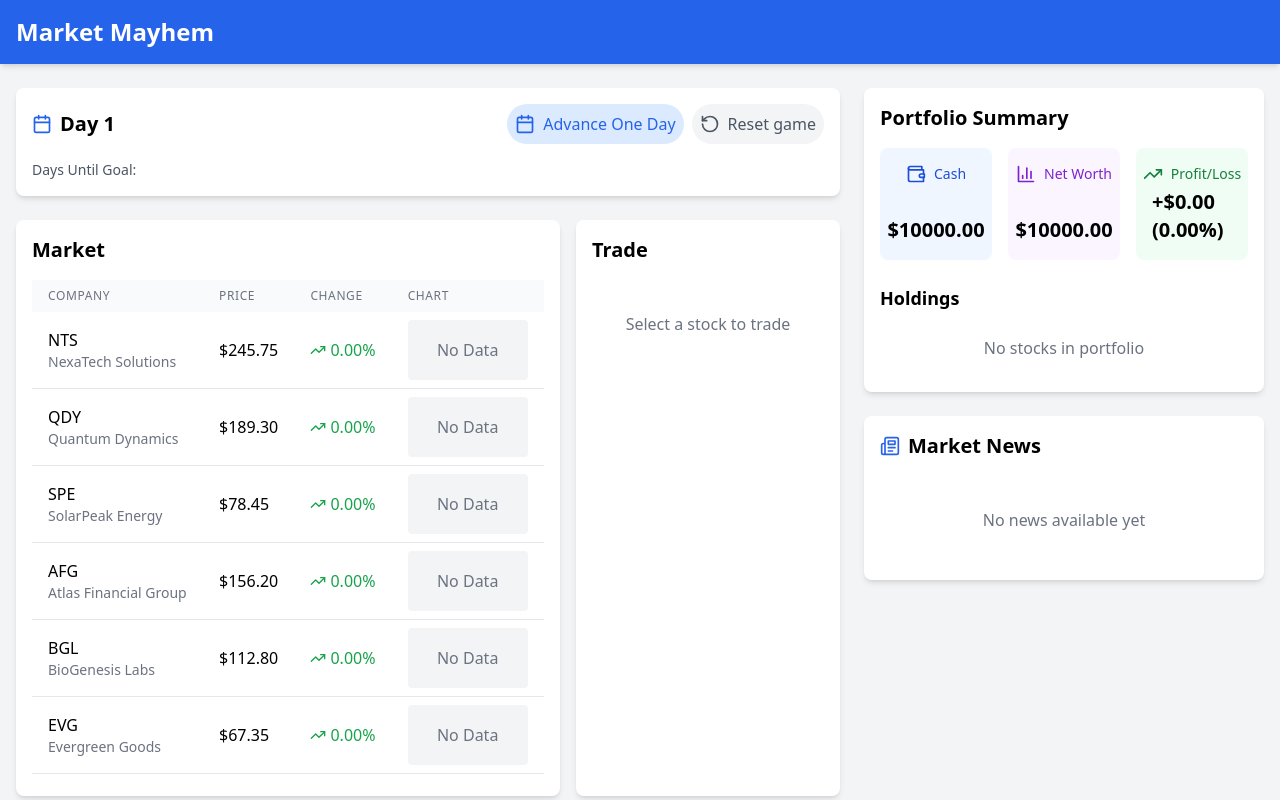
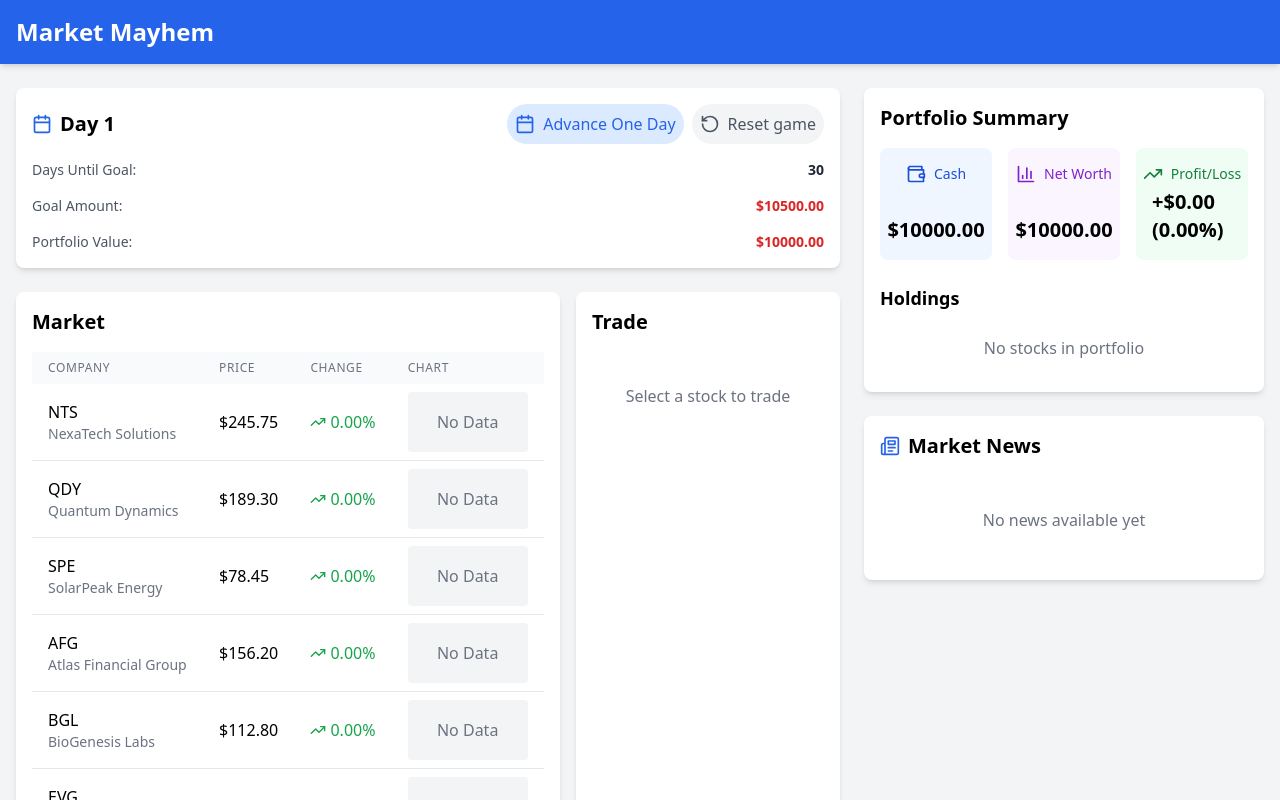
Before and after one commit to DDH2004/SacHacksVI_TheCowsOverYonder, a React (Vite) app: page / in a window 1280 px wide. Both pictures are taken after a click on the button "Start Game". Shown: the top 800 px of the page. Built offline with nearby package versions, Linux system fonts and the light colour scheme.

Commit message:
gamifying day counter

```diff
--- a/src/components/GameControls.tsx
+++ b/src/components/GameControls.tsx
@@ -4,7 +4,18 @@ import { RotateCcw, Calendar } from 'lucide-react';
 
 const GameControls: React.FC = () => {
   const { state, advanceDay, resetGame } = useGame();
-  const { day } = state;
+  const { day, daysUntilGoal, goalAmount, portfolio } = state;
+
+  const totalPortfolioValue =
+    portfolio.cash +
+    Object.entries(portfolio.holdings).reduce((sum, [companyId, holding]) => {
+      const company = state.companies.find((c) => c.id === companyId);
+      return sum + (company ? company.currentPrice * holding.shares : 0);
+    }, 0);
+
+  // Determine text color based on whether the goal is reached or not
+  const goalStatusColor =
+    totalPortfolioValue >= goalAmount ? 'text-green-600' : 'text-red-600';
 
   return (
     <div className="bg-white rounded-lg shadow-md p-4">
@@ -15,7 +26,6 @@ const GameControls: React.FC = () => {
         </div>
 
         <div className="flex space-x-2">
-
           <button
             onClick={advanceDay}
             className="p-2 rounded-full bg-blue-100 text-blue-600 flex items-center space-x-2"
@@ -36,11 +46,25 @@ const GameControls: React.FC = () => {
         </div>
       </div>
 
+      {/* Days Until Goal */}
       <div className="flex items-center justify-between">
         <div className="text-sm text-gray-600">Days Until Goal:</div>
-        <div className="flex space-x-2">
+        <div className="text-sm font-bold text-gray-800">{daysUntilGoal}</div>
+      </div>
 
+      {/* Goal Amount */}
+      <div className="flex items-center justify-between mt-4">
+        <div className="text-sm text-gray-600">Goal Amount:</div>
+        <div className={`text-sm font-bold ${goalStatusColor}`}>
+          ${goalAmount.toFixed(2)}
+        </div>
+      </div>
 
+      {/* Portfolio Value */}
+      <div className="flex items-center justify-between mt-4">
+        <div className="text-sm text-gray-600">Portfolio Value:</div>
+        <div className={`text-sm font-bold ${goalStatusColor}`}>
+          ${totalPortfolioValue.toFixed(2)}
         </div>
       </div>
     </div>
--- a/src/context/GameContext.tsx
+++ b/src/context/GameContext.tsx
@@ -27,6 +27,17 @@ const GameContext = createContext<GameContextType | undefined>(undefined);
 const gameReducer = (state: GameState, action: GameAction): GameState => {
   switch (action.type) {
     case 'ADVANCE_DAY':
+      // Check if the player has won or lost
+      const totalPortfolioValue = state.portfolio.netWorth;
+
+      if (totalPortfolioValue >= state.goalAmount) {
+        alert('Congratulations! You reached your goal!');
+
+      } else if (state.daysUntilGoal - 1 <= 0) {
+        alert('You ran out of time! Better luck next time.');
+
+      }
+
       return advanceGameDay(state);
     case 'BUY_STOCK': {
       const company = state.companies.find((c) => c.id === action.companyId);
--- a/src/data/initialData.ts
+++ b/src/data/initialData.ts
@@ -93,6 +93,8 @@ export const initialCompanies: Company[] = [
 
 export const initialGameState: GameState = {
   day: 1,
+  daysUntilGoal: 30, // Start with 30 days
+  goalAmount: 10500, // Starting cash ($10000) + $500 profit goal
   companies: initialCompanies,
   news: [],
   portfolio: {
--- a/src/types.ts
+++ b/src/types.ts
@@ -44,6 +44,8 @@ export interface Transaction {
 
 export interface GameState {
   day: number;
+  daysUntilGoal: number; // New variable
+  goalAmount: number; // New variable
   companies: Company[];
   news: NewsEvent[];
   portfolio: Portfolio;
--- a/src/utils/marketSimulation.ts
+++ b/src/utils/marketSimulation.ts
@@ -146,6 +146,7 @@ export const advanceGameDay = (gameState: GameState): GameState => {
   return {
     ...gameState,
     day: gameState.day + 1,
+    daysUntilGoal: gameState.daysUntilGoal - 1,
     companies: updatedCompanies,
     news: [...gameState.news, ...news].slice(-10), // Keep only the 10 most recent news items
     portfolio: updatedPortfolio,
```
Lines whose indentation alone changed are shown as unchanged.
